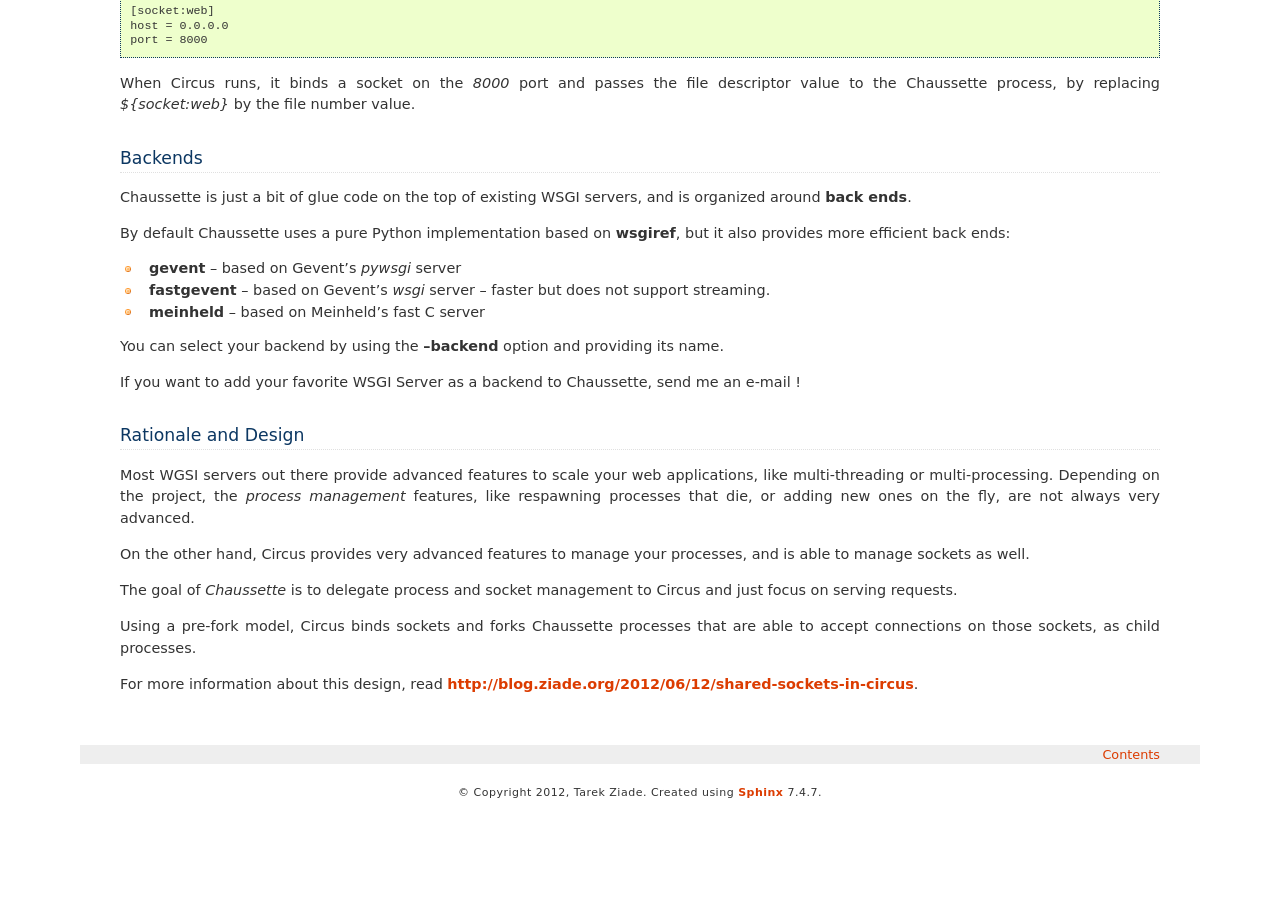
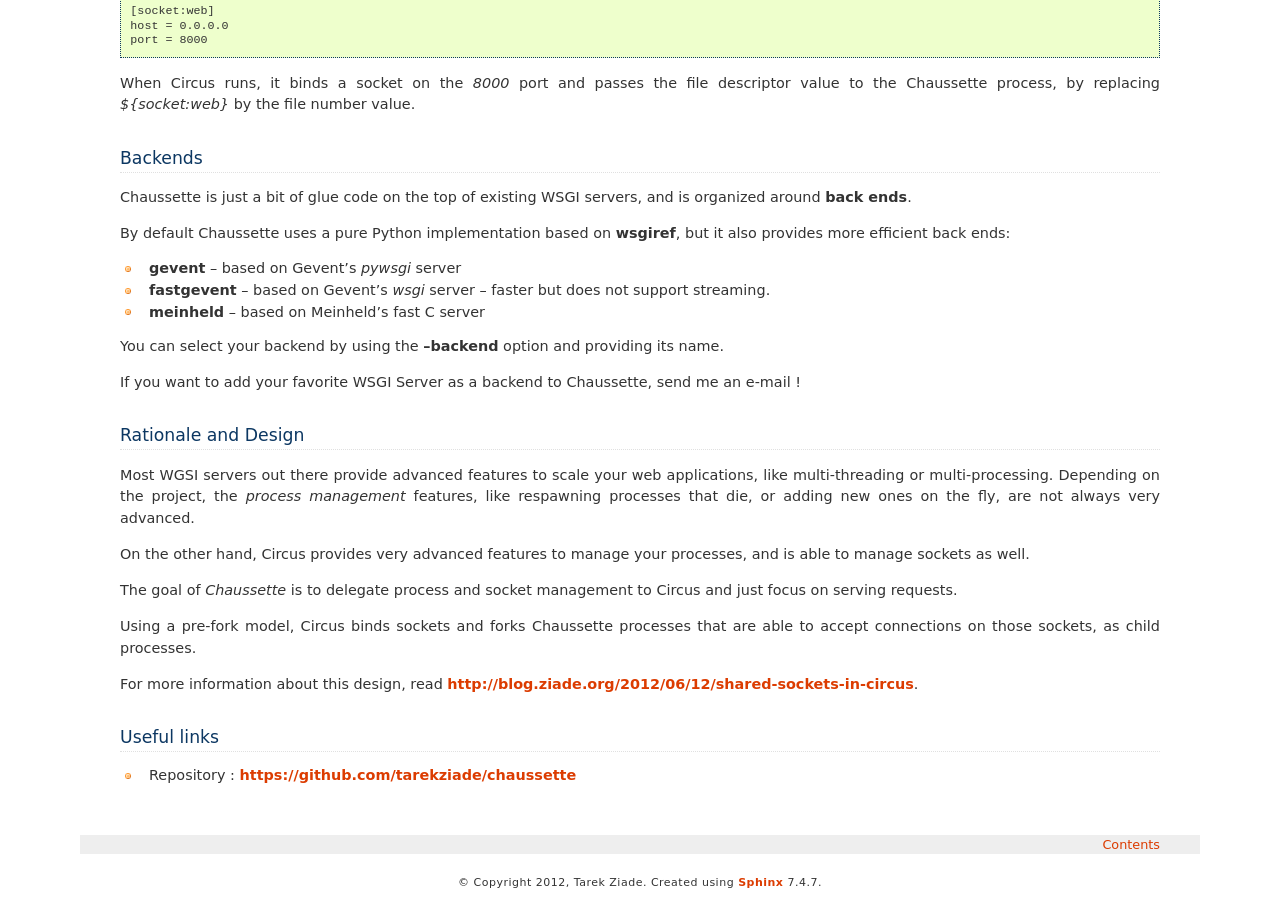
Before and after one commit to circus-tent/chaussette, a Sphinx documentation site: the page built from docs/source/index.rst, in a window 1280 px wide and 900 px high, scrolled down 1138 px. Built offline with Sphinx 7.4.7, drawn with Linux system fonts in a browser that asks for light colours; before the commit the page ends 1948 px from its top, so only the background shows below that.

Commit message:
added the link to the repo in the doc

```diff
--- a/docs/source/index.rst
+++ b/docs/source/index.rst
@@ -102,3 +102,8 @@
 that are able to accept connections on those sockets, as child processes.
 
 For more information about this design, read http://blog.ziade.org/2012/06/12/shared-sockets-in-circus.
+
+Useful links
+------------
+
+- Repository : https://github.com/tarekziade/chaussette
```
